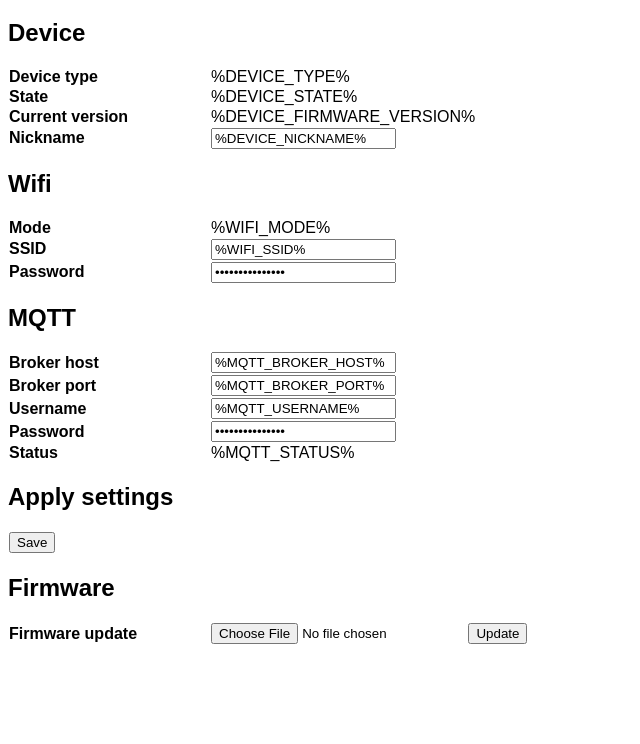
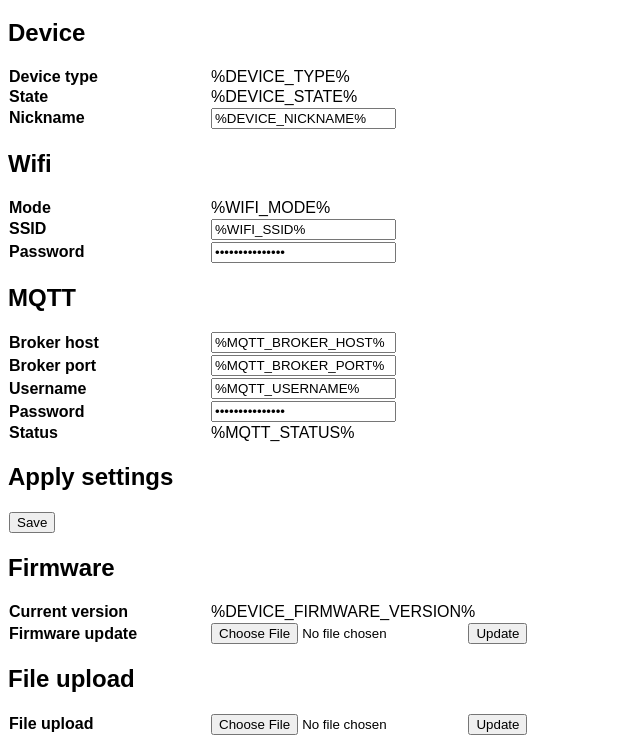
Before and after one commit to maximemoreillon/sonoff_s20, a plain HTML site: page data/www/index.html in a window 1280 px wide. Shown: the part 61-805 px from the top of the page, without its empty margins (0-640 px from the left). Drawn offline with Linux system fonts and the light colour scheme.

Commit message:
added ui upload

```diff
--- a/data/www/index.html
+++ b/data/www/index.html
@@ -20,10 +20,6 @@
         <tr>
           <th>State</th>
           <td>%DEVICE_STATE%</td>
-        </tr>
-        <tr>
-          <th>Current version</th>
-          <td>%DEVICE_FIRMWARE_VERSION%</td>
         </tr>
         <tr>
           <th>Nickname</th>
@@ -137,6 +133,10 @@
       <h2>Firmware</h2>
       <table>
         <tr>
+          <th>Current version</th>
+          <td>%DEVICE_FIRMWARE_VERSION%</td>
+        </tr>
+        <tr>
           <th>Firmware update</th>
           <td>
             <input type='file' name='update'>
@@ -146,6 +146,26 @@
       </table>
     </form>
 
+    <form
+      method='POST'
+      action='/upload'
+      enctype='multipart/form-data'>
+
+      <h2>File upload</h2>
+      <table>
+        <tr>
+          <th>
+            File upload
+          </th>
+          <td>
+            <input type='file' name='update'>
+            <input type='submit' value='Update'>
+          </td>
+        </tr>
+      </table>
+
+    </form>
+
 
   </body>
 </html>
```
Also changed, not shown: 4 other files.
